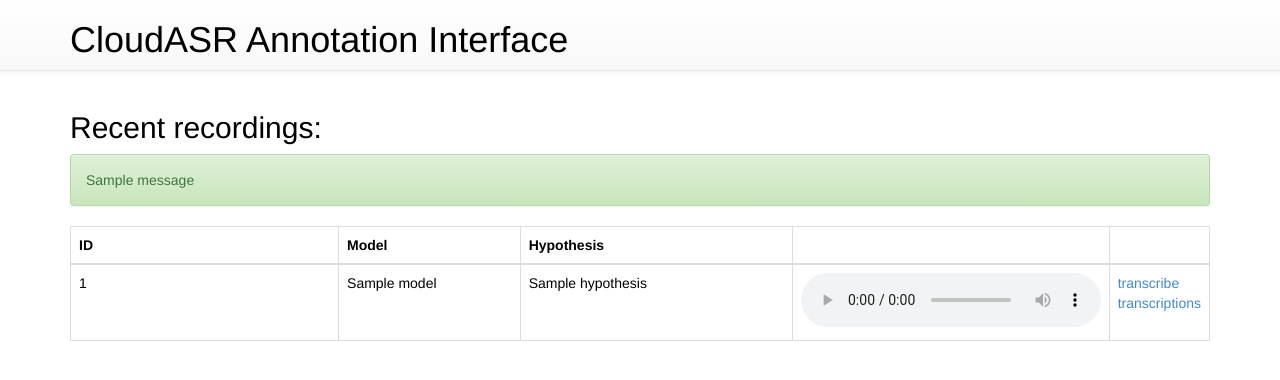
After one commit to UFAL-DSG/cloud-asr, a Flask app: template cloudasr/annotation_interface/templates/recordings.html in a window 1280 px wide. The commit adds this page. Shown: the top 380 px of the page. Run offline with Flask 2, Linux system fonts and the light colour scheme; the template is opened without the code that fills it: most values are stand-ins (such as "Sample title", 1, 10 or a date in 2020); one stand-in notice (Sample message) is shown; parts of the project's set-up code (start-up, migrations or seed data) failed here and were passed over; some libraries are stand-ins or nearby versions.

Commit message:
Recordings are grouped by model name on the index page.

```diff
--- a/cloudasr/annotation_interface/run.py
+++ b/cloudasr/annotation_interface/run.py
@@ -14,7 +14,11 @@ saver = create_recordings_saver("tcp://0.0.0.0:5682", "/opt/app/static/data", mo
 
 @app.route('/')
 def index():
-    return render_template('index.html', recordings=model.get_recordings())
+    return render_template('index.html', models=model.get_models())
+
+@app.route('/recordings/<model_name>')
+def recordings(model_name):
+    return render_template('recordings.html', recordings=model.get_recordings(model_name))
 
 @app.route('/transcribe/<id>')
 def transcribe(id):
--- /dev/null
+++ b/cloudasr/annotation_interface/templates/recordings.html
@@ -0,0 +1,35 @@
+{% extends "layout.html" %}
+{% block body %}
+<h2>Recent recordings:</h2>
+
+{% with messages = get_flashed_messages() %}
+    {% for message in messages %}
+        <div class="alert alert-success">{{ message }}</div>
+    {% endfor %}
+{% endwith %}
+<table class="table table-bordered">
+    <thead>
+        <tr>
+            <th class="col-md-3">ID</th>
+            <th class="col-md-2">Model</th>
+            <th class="col-md-3">Hypothesis</th>
+            <th class="col-md-3"></th>
+            <th class="col-md-1"></th>
+        </tr>
+    </thead>
+    <tbody>
+        {% for recording in recordings %}
+            <tr>
+                <td class="col-md-3">{{ recording["id"] }}</td>
+                <td>{{ recording["model"] }}</td>
+                <td>{{ recording["hypothesis"] }}</td>
+                <td class="col-md-3"><audio id="audio-{{ recording["id"] }}" controls src="{{ recording["url"] }}"></audio></td>
+                <td>
+                    <a href="{{ url_for('transcribe', id=recording["id"]) }}">transcribe</a>
+                    <a href="{{ url_for('transcriptions', id=recording["id"]) }}">transcriptions</a>
+                </td>
+            </tr>
+        {% endfor %}
+    </tbody>
+</table>
+{% endblock %}
```
Also changed, not shown: cloudasr/annotation_interface/lib.py (+10 -3 lines), cloudasr/annotation_interface/templates/index.html (+5 -14 lines).
